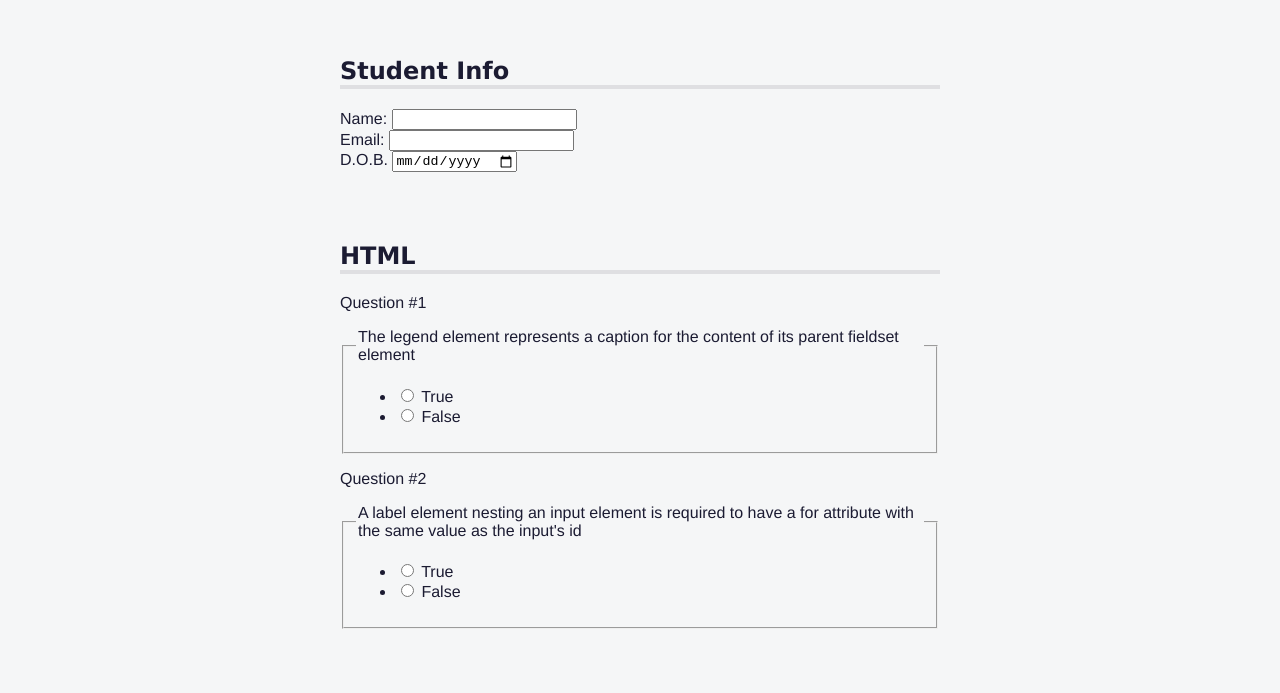
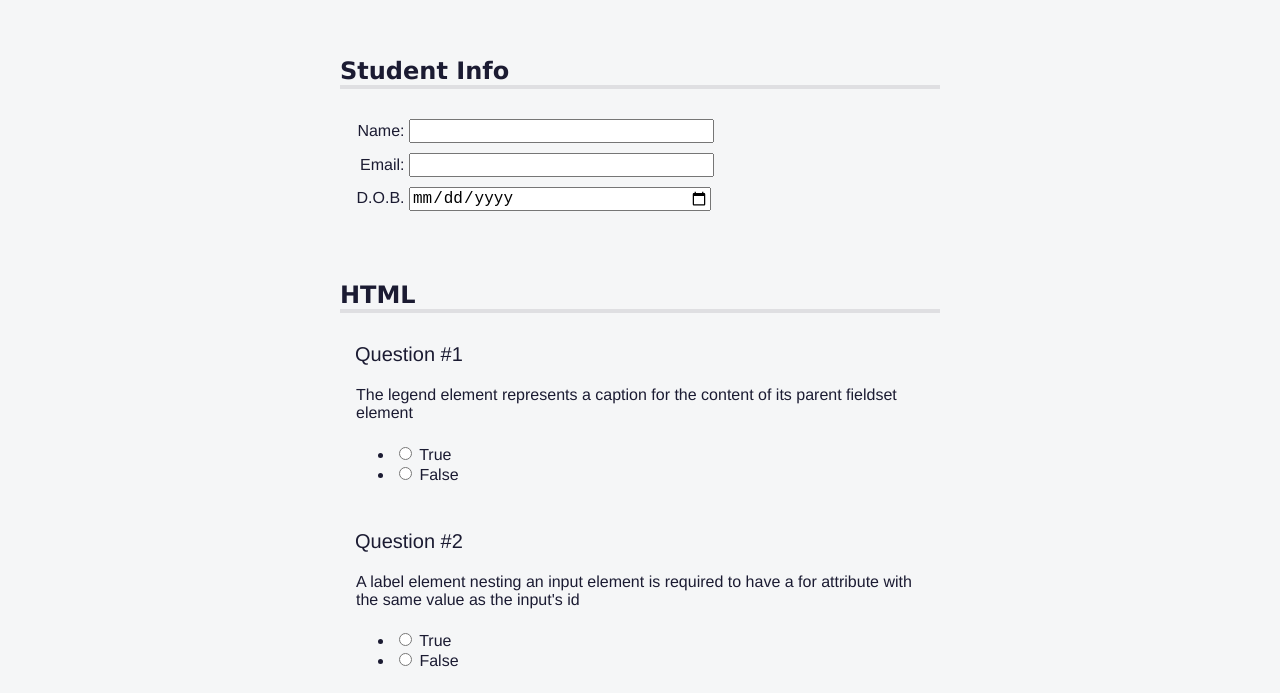
Before and after one commit to JorgeValderrabano/Learning-HTML, a plain HTML site: page accessibility-quiz/index.html in a window 1280 px wide. Shown: the part 53-746 px from the top of the page. Drawn offline with Linux system fonts and the light colour scheme.

Commit message:
Se agregan estilos
Se agregan más estilos

```diff
--- a/accessibility-quiz/styles.css
+++ b/accessibility-quiz/styles.css
@@ -84,10 +84,55 @@ body {
     padding-top: 60px;
   }
 
+  .info {
+    padding: 10px 0 0 5px;
+  }
 
+  .formrow {
+    margin-top: 30px;
+    padding: 0px 15px;
+  }
+
+  input {
+    font-size: 16px;
+  }
+
+  .info label, .info input {
+    display: inline-block;
+  }
+
+  .info input {
+    width: 50%;
+    text-align: left;
+  }
+
+  .info label {
+    width: 10%;
+    min-width: 55px;
+    text-align: right;
+  }
+
+  .question-block {
+    text-align: left;
+    display: block;
+    width: 100%;
+    margin-top: 20px;
+    padding-top: 5px;
+  }
+
+  p {
+    margin-top: 5px;
+    padding-left: 15px;
+    font-size: 20px;
+  }
 
   p::before {
     content: "Question #";
+  }
+
+  .question {
+    border: none;
+    padding-bottom: 0;
   }
 
   .sr-only {
```
